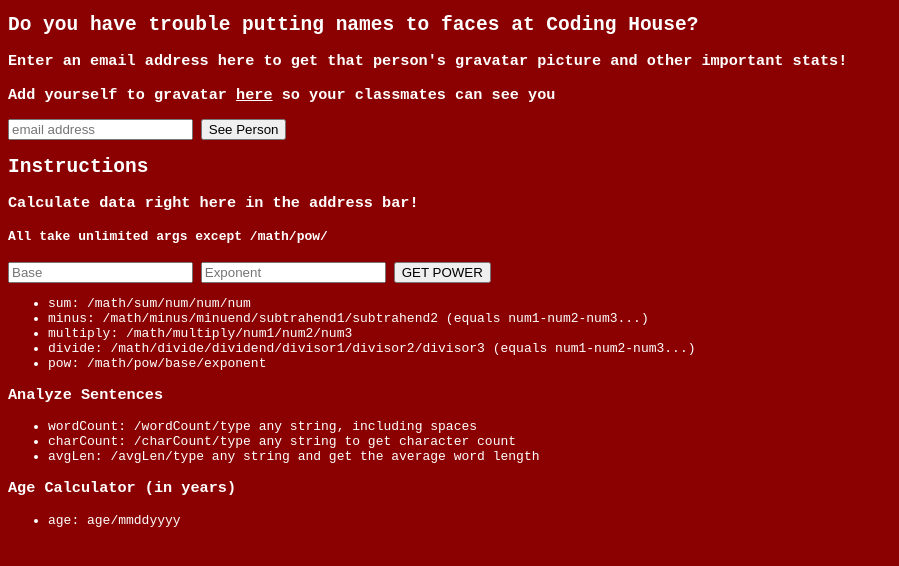
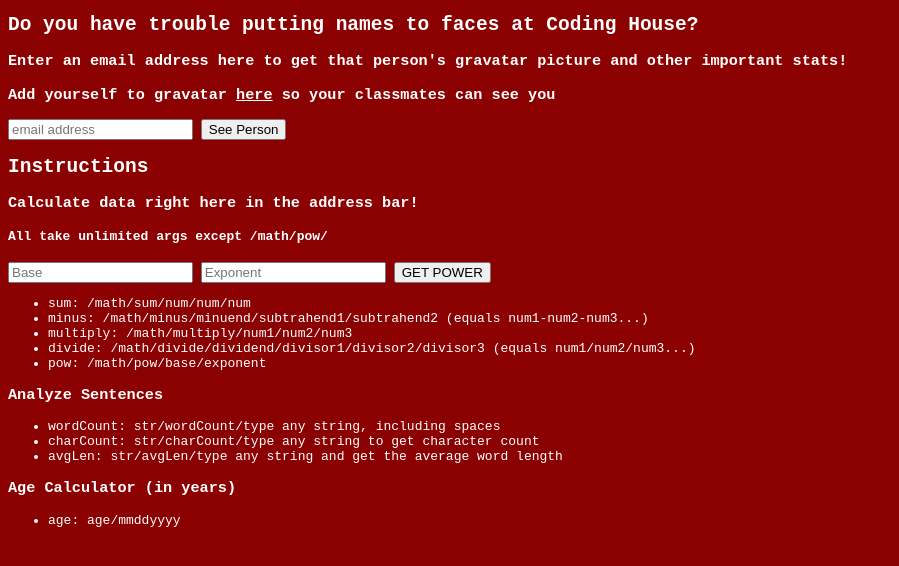
Before and after one commit to dnahol/custom-api, a website: page public/index.html in a window 1280 px wide. Shown: the part 98-664 px from the top of the page, without its empty margins (0-899 px from the left). Drawn offline with nearby package versions, Linux system fonts and the light colour scheme.

Commit message:
typos in html fixed

```diff
--- a/public/index.html
+++ b/public/index.html
@@ -31,14 +31,14 @@
       <li>sum: /math/sum/num/num/num </li>
       <li>minus: /math/minus/minuend/subtrahend1/subtrahend2     (equals num1-num2-num3...) </li>
       <li>multiply: /math/multiply/num1/num2/num3  </li>
-      <li>divide: /math/divide/dividend/divisor1/divisor2/divisor3     (equals num1-num2-num3...)</li>
+      <li>divide: /math/divide/dividend/divisor1/divisor2/divisor3     (equals num1/num2/num3...)</li>
       <li>pow: /math/pow/base/exponent </li>
     </ul>
   <h3>Analyze Sentences</h3>
     <ul>
-      <li>wordCount: /wordCount/type any string, including spaces</li>
-      <li>charCount: /charCount/type any string to get character count </li>
-      <li>avgLen: /avgLen/type any string and get the average word length</li>
+      <li>wordCount: str/wordCount/type any string, including spaces</li>
+      <li>charCount: str/charCount/type any string to get character count </li>
+      <li>avgLen: str/avgLen/type any string and get the average word length</li>
     </ul>
   <h3>Age Calculator (in years)</h3>
   <ul>
```
